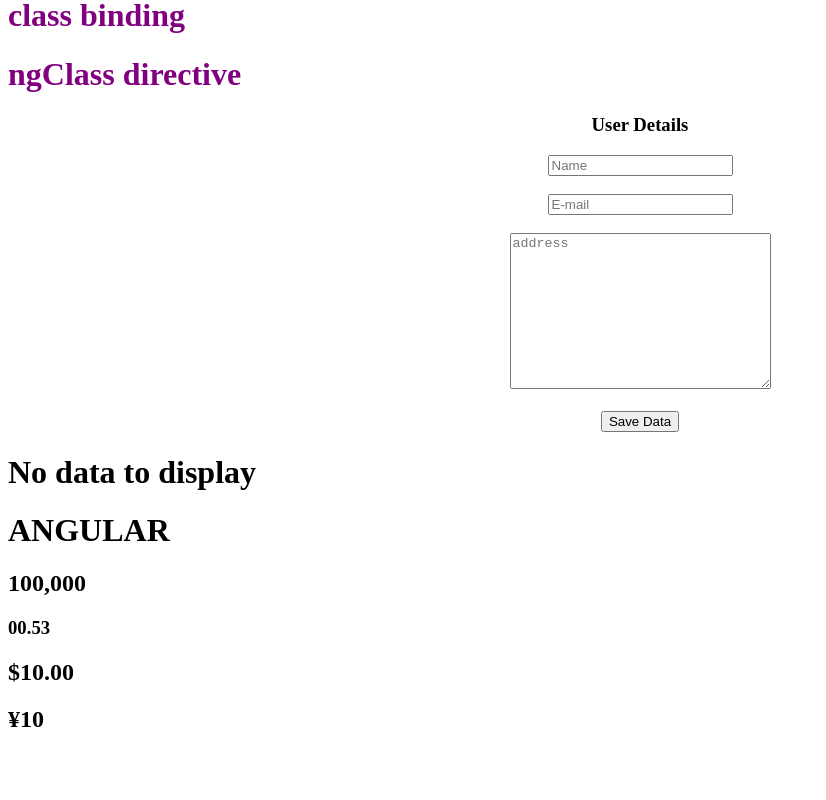
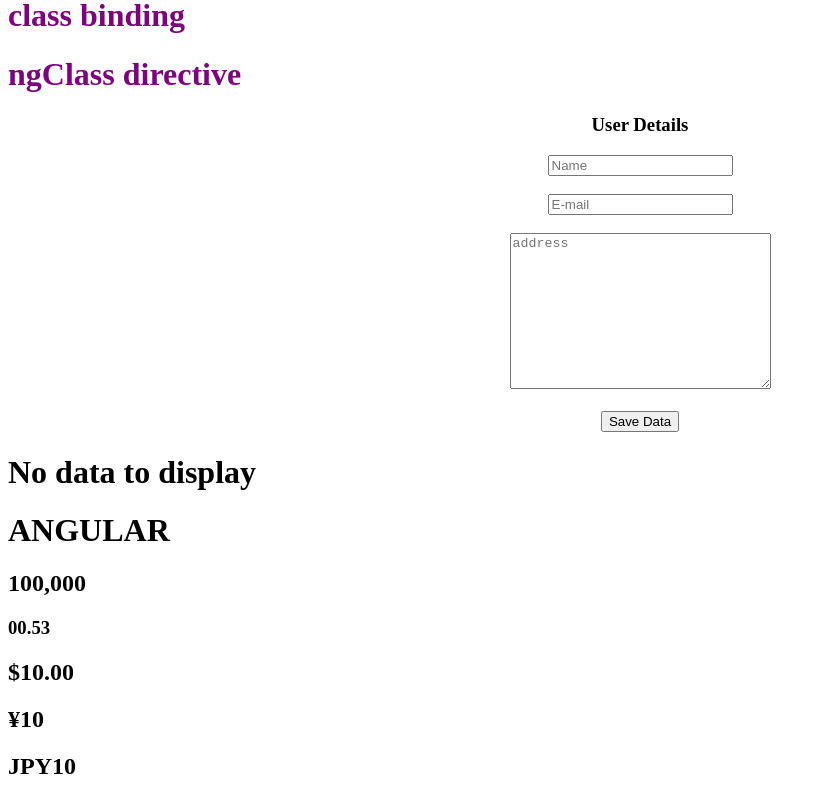
Before and after one commit to sanidhiya-khandelwal/Angular-intro, an Angular app: page / in a window 1280 px wide. Shown: the part 2613-3413 px from the top of the page, without its empty margins (0-826 px from the left). Before the commit the page ends 3366 px from the top, so only its background shows below. Built offline with nearby package versions, Linux system fonts and the light colour scheme.

Commit message:
display currency code instead of symbol

```diff
--- a/src/app/app.component.html
+++ b/src/app/app.component.html
@@ -229,3 +229,5 @@
 <h2>{{currencyNum| currency}}</h2>
 <!-- google currency code for specific country -->
 <h2>{{currencyNum| currency:"JPY"}}</h2>
+<!-- To display currency code instead of symbol pass false o/p here "JPY10"-->
+<h2>{{currencyNum | currency:"JPY" :false}}</h2>
```
